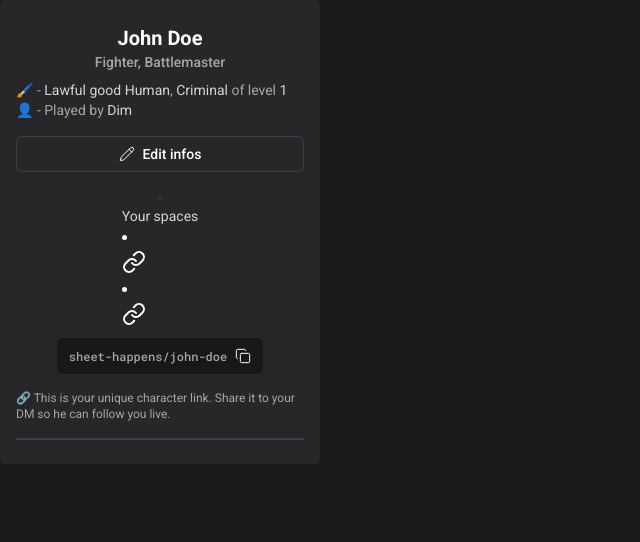
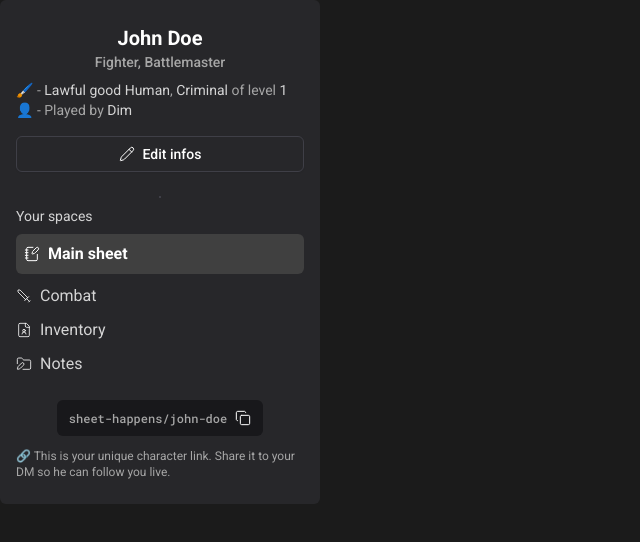
Before and after one commit to Mokalbari/sheet-happens, a Next.js app: page /en in a window 1280 px wide. Shown: the top 542 px of the page, without its empty margins (0-640 px from the left). Built offline with nearby package versions, Linux system fonts and the light colour scheme.

Commit message:
update sidenav

```diff
--- a/messages/en.json
+++ b/messages/en.json
@@ -20,7 +20,11 @@
     "edit-infos": "Edit infos",
     "character-info-1": "🖌️ - <strong>{alignment}</strong> <strong>{specie}</strong>, <strong>{background}</strong> of level <strong>{level}</strong>",
     "character-info-2": "👤 - Played by <strong>{playerName}</strong>",
-    "your-spaces": "Your spaces"
+    "your-spaces": "Your spaces",
+    "main-sheet": "Main sheet",
+    "combat": "Combat",
+    "inventory": "Inventory",
+    "notes": "Notes"
   },
   "Toaster": {
     "success": {
--- a/messages/fr.json
+++ b/messages/fr.json
@@ -20,7 +20,11 @@
     "edit-infos": "Modifier les infos",
     "character-info-1": "🖌️ - <strong>{alignment}</strong> <strong>{specie}</strong>, <strong>{background}</strong> de niveau <strong>{level}</strong>",
     "character-info-2": "👤 - Joué par <strong>{playerName}</strong>",
-    "your-spaces": "Tes espaces"
+    "your-spaces": "Tes espaces",
+    "main-sheet": "Fiche principale",
+    "combat": "Combat",
+    "inventory": "Inventaire",
+    "notes": "Notes"
   },
   "Toaster": {
     "success": {
--- a/src/components/fragments/side-nav.tsx
+++ b/src/components/fragments/side-nav.tsx
@@ -1,8 +1,11 @@
 import { Icon } from "@/components/ui/icon";
 import { List, Text } from "@/components/ui/typography";
+import { cn } from "@/lib/utils";
+import { IconName } from "@/types";
 import { Separator } from "@radix-ui/react-separator";
-import { Link } from "lucide-react";
 import { getTranslations } from "next-intl/server";
+import { headers } from "next/headers";
+import Link from "next/link";
 import { Button } from "../ui/button";
 import { CopyableText } from "./copyable-text";
 import { SectionHeader } from "./section-header";
@@ -73,28 +76,67 @@ export async function SideNav() {
 
         <Separator className="mt-4 border-zinc-700 border-[0.5px]" decorative />
 
-        <div>
+        <div className="self-stretch">
           <Text variant="small" className="text-white/80">
             {t("your-spaces")}
           </Text>
 
-          <List>
-            <li>
-              <Link href="/spaces/1">Space 1</Link>
-            </li>
-            <li>
-              <Link href="/spaces/2">Space 2</Link>
-            </li>
-          </List>
+          <ListItems className="mt-2" />
         </div>
 
-        <CopyableText text={slug} className="mt-1" />
-        <Text variant="extraSmall" className="mt-2">
+        <CopyableText text={slug} className="mt-4" />
+        <Text variant="extraSmall" className="mt-1">
           {t("copy-link")}
         </Text>
       </div>
-
-      <Separator className="mt-4 border-zinc-700 border-[0.5px]" decorative />
     </aside>
   );
 }
+
+async function ListItems({ className }: { className?: string }) {
+  const t = await getTranslations("SideNav");
+
+  const pathname = (await headers()).get("x-invoke-path") ?? "/";
+
+  type ListItem = {
+    key: string;
+    href: string;
+    icon: IconName;
+  };
+
+  const listItems: ListItem[] = [
+    { key: "main-sheet", href: "/", icon: "notebookPen" },
+    { key: "combat", href: "/combat", icon: "sword" },
+    { key: "inventory", href: "/inventory", icon: "fileUser" },
+    { key: "notes", href: "/notes", icon: "folderPen" },
+  ];
+
+  return (
+    <List
+      variant="none"
+      spacing="compact"
+      as="menu"
+      className={cn("flex flex-col gap-2 text-white/80", className)}
+    >
+      {listItems.map(({ key, href, icon }) => {
+        const isCurrent = href === pathname;
+
+        return (
+          <li
+            key={key}
+            aria-current={isCurrent ? "page" : undefined}
+            className={cn(
+              "flex items-center gap-2 hover:text-white",
+              isCurrent && "font-bold text-white bg-neutral-700 p-2 rounded-sm"
+            )}
+          >
+            <Link href={href} className="flex items-center gap-2 w-full">
+              <Icon name={icon} />
+              {t(key)}
+            </Link>
+          </li>
+        );
+      })}
+    </List>
+  );
+}
```
Also changed, not shown: src/types/constants/icons.ts (+15 -1 lines).
